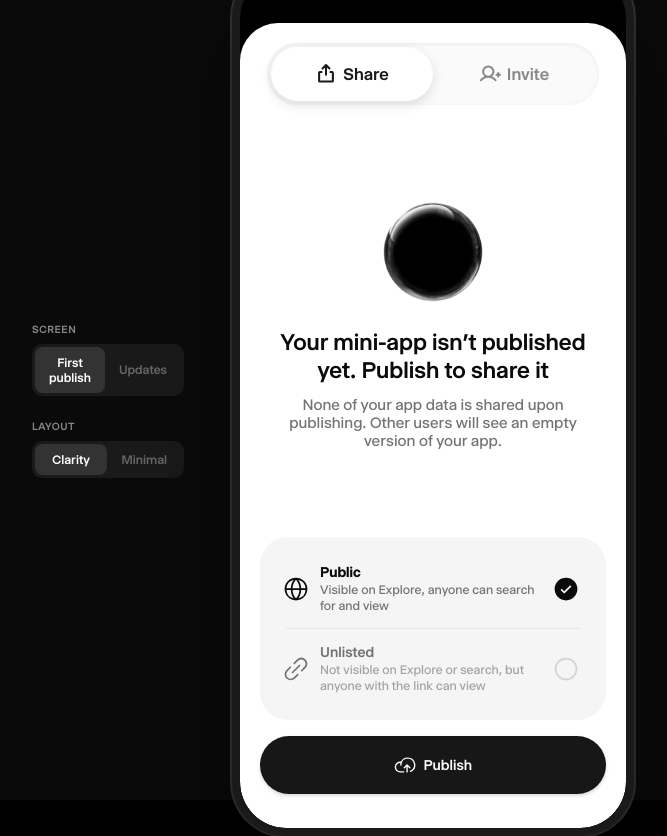
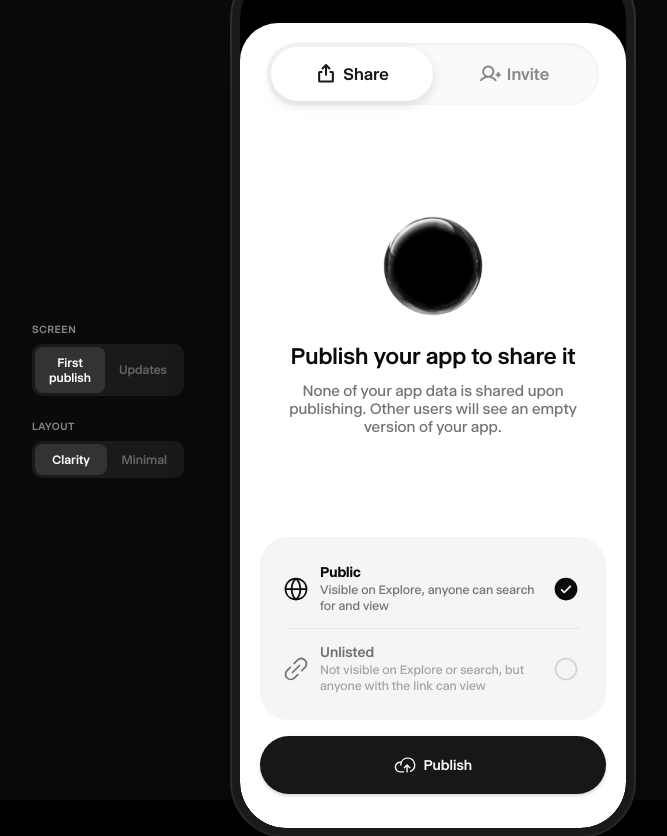
Before and after one commit to joonasvir/Sharing, a React (Vite) app: page / in a window 1280 px wide. Shown: the whole page, without its empty margins (307-974 px from the left). Built offline with nearby package versions, Linux system fonts and the light colour scheme.

Commit message:
Update heading copy

```diff
--- a/src/App.jsx
+++ b/src/App.jsx
@@ -379,7 +379,7 @@ function ShareScreen({ mode }) {
             <h1 style={{ fontSize: 24, fontWeight: published ? 700 : 500, lineHeight: '28px', color: '#0a0a0a' }}>
               {published
                 ? 'Your mini-app is published!'
-                : 'Your mini-app isn\u2019t published yet. Publish to share it'}
+                : 'Publish your app to share it'}
             </h1>
             <p style={{ fontSize: 16, fontWeight: 400, lineHeight: '18px', color: '#737373', maxWidth: 306 }}>
               {published
```
